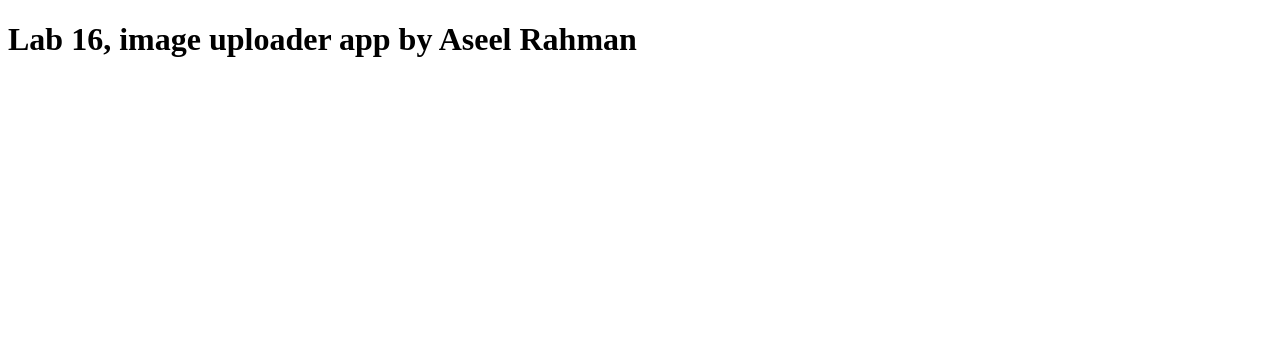
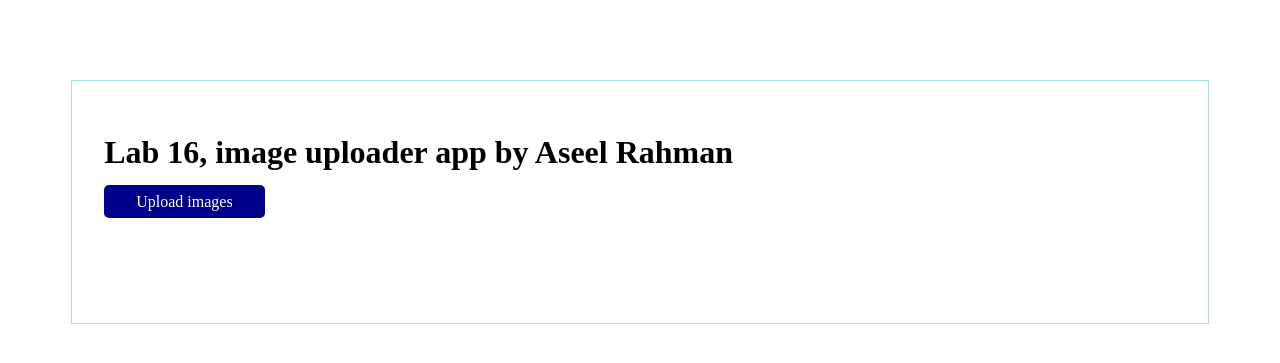
Before and after one commit to aseelrahman/ET721_Fall25, a Django app: template lab16_imguploader/templates/home.html in a window 1280 px wide. Shown: the top 363 px of the page. Run offline with Django 5.2, Linux system fonts and the light colour scheme; the template is opened without the code that fills it, so the values that code supplies are empty.

Commit message:
Lab_16 completed

```diff
--- a/lab16_imguploader/imageUploadApp/settings.py
+++ b/lab16_imguploader/imageUploadApp/settings.py
@@ -122,6 +122,10 @@ import os
 MEDIA_URL = "/media/"
 MEDIA_ROOT = os.path.join(BASE_DIR, 'media')
 
+# link to 'static' directory (folder)
+STATICFILES_DIRS = [BASE_DIR/'static']
+
+
 # Default primary key field type
 # https://docs.djangoproject.com/en/5.2/ref/settings/#default-auto-field
 
--- /dev/null
+++ b/lab16_imguploader/static/style.css
@@ -0,0 +1,71 @@
+*{box-sizing: border-box;}
+img{width: 100%; display: block;}
+
+/* home.html */
+.maincontainer{
+    width: 90%;
+    margin: 5rem auto;
+    padding: 2rem;
+    border: solid lightblue 1px;
+}
+.title{
+    text-align: center;
+}
+.upload_img_btn{
+    background-color: darkblue;
+    padding: 0.5rem 2rem;
+    border-radius: 5px;
+    color: white;
+    text-decoration: none;
+}
+.upload_img_btn:hover{
+    background-color: crimson;
+    font-weight: bolder;
+    box-shadow: 0px 0px 3px 1px gray;
+}
+.albumcontainer{
+    margin-top: 5rem;
+    display: flex;
+    justify-content: space-around;
+    flex-wrap: wrap;
+}
+.card{
+    margin: 2rem;
+    width: 45%;
+    padding: 2rem;
+    background-color: lightcyan;
+    box-shadow: 1px 1px 5px lightgray;
+}
+.card-title{
+    text-align: center;
+    font-family: Georgia, 'Times New Roman', Times, serif;
+}
+.card-img{
+    border: ridge 2px darkblue;
+    border-radius: 10px;
+}
+
+/* post.html */
+.posttitle{
+    text-align: center;
+    color: darkblue;
+}
+.form_post{
+    width: 500px;
+    margin: 3rem auto;
+    padding: 2rem;
+    box-shadow: 1px 1px 3px gray;
+    border-radius: 10px;
+}
+.btnsubmit{
+    color: whitesmoke;
+    background-color: darkblue;
+    padding: 0.5rem 2rem;
+    border: none;
+    border-radius: 5px;
+}
+.btnsubmit:hover{
+    background-color: crimson;
+    font-weight: bolder;
+    box-shadow: 0px 0px 3px 1px gray;
+}
--- a/lab16_imguploader/templates/home.html
+++ b/lab16_imguploader/templates/home.html
@@ -4,10 +4,26 @@
     <meta charset="UTF-8">
     <meta name="viewport" content="width=device-width, initial-scale=1.0">
     <title>Lab 16, Image upload app</title>
+    {% load static %}
+    <link rel="stylesheet" href="{% static 'style.css'%}">
 </head>
 <body>
     <main class="maincontainer">
         <h1>Lab 16, image uploader app by Aseel Rahman</h1>
+        <section>
+        <nav><a class="upload_img_btn" href="{% url 'add_post' %}">Upload images</a> </nav>
+        </section>
+
+        <section class="albumcontainer">
+            {% for post in object_list %}
+            <div class="card">
+                <p class="card-title">{{ post.title }}</p>
+                <div class="card-img">
+                    <img class="card-img" src="{{ post.image.url }}" alt="image of {{ post.title }}">
+                </div>
+            </div>
+             {% endfor %}
+        </section>
     </main>
 </body>
 </html>
```
Also changed, not shown: lab16_imguploader/templates/post.html (+20 -0 lines), lab16_imguploader/db.sqlite3, lab16_imguploader/media/images/pic02.jpg (added).
